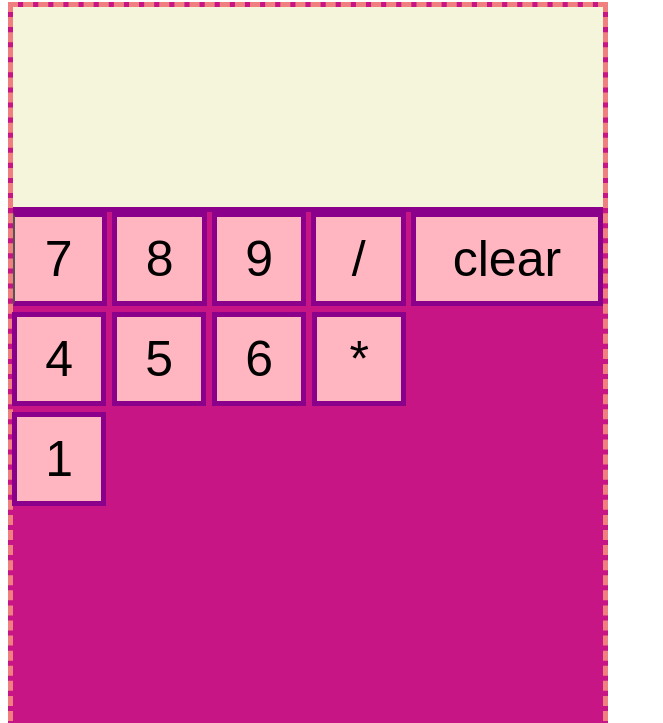
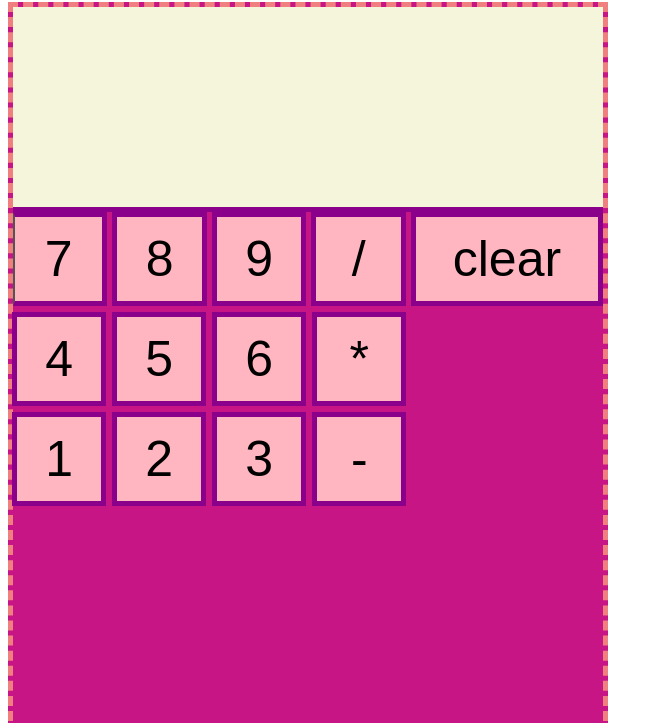
Before and after one commit to Snehaaaluvscheese/Calculator, a plain HTML site: page index.html in a window 1280 px wide. Shown: the part 78-801 px from the top of the page, without its empty margins (0-663 px from the left). Drawn offline with Linux system fonts and the light colour scheme.

Commit message:
Add buttons 2, 3 and - with event listeners

```diff
--- a/script.js
+++ b/script.js
@@ -235,3 +235,57 @@ const calcBox = document.querySelector('#container');
         displayValue = "1";
      });
      // add event listener to button 1 that puts 1 in display
+
+     const button2 = document.createElement('button');
+     // created eleventh button '2' of calculator
+
+     button2.textContent = '2';
+     // added text content to button2
+
+     button2.setAttribute('id', 'button2');
+     // added id to button2
+
+     calcBox.appendChild(button2);
+     // append childNode button 2 to calculator container parentNode
+
+     button2.addEventListener('click', () => {
+        document.getElementById("display").innerHTML = document.getElementById("display").innerHTML + "2";
+        displayValue = "2";
+     });
+     // add event listener to button 2 that puts 2 in display
+
+     const button3 = document.createElement('button');
+     // created twelfth button '3' of calculator
+
+     button3.textContent = '3';
+     // added text content to button3
+
+     button3.setAttribute('id', 'button3');
+     // added id to button3
+
+     calcBox.appendChild(button3);
+     // append childNode button 3 to calculator container parentNode
+
+     button3.addEventListener('click', () => {
+        document.getElementById("display").innerHTML = document.getElementById("display").innerHTML + "3";
+        displayValue = "3";
+     });
+     // add event listener to button 3 that puts 3 in display
+
+     const subtraction = document.createElement('button');
+     // created thirteenth button 'subtraction' of calculator
+
+     subtraction.textContent = '-';
+     // added text content to subtraction
+
+     subtraction.setAttribute('id', 'subtraction');
+     // added id to subtraction
+
+     calcBox.appendChild(subtraction);
+     // append childNode subtraction to calculator container parentNode
+
+     subtraction.addEventListener('click', () => {
+        document.getElementById("display").innerHTML = document.getElementById("display").innerHTML + "-";
+        displayValue = "-";
+     });
+     // add event listener to subtraction that puts - in display
--- a/style.css
+++ b/style.css
@@ -166,3 +166,51 @@
    }
 
    /* styled button 1 */
+
+   #button2 {
+    position: absolute;
+    bottom: 700px;
+    top: 490px;
+    left: 112px;
+    width: 2.5cm;
+    height: 2.5cm;
+    box-sizing: border-box;
+    background-color: lightpink;
+    font-size: 50px;
+    border: 5px solid darkmagenta;
+    margin-bottom: 900px;
+   }
+
+   /* styled button 2 */
+
+   #button3 {
+    position: absolute;
+    bottom: 700px;
+    top: 490px;
+    left: 212px;
+    width: 2.5cm;
+    height: 2.5cm;
+    box-sizing: border-box;
+    background-color: lightpink;
+    font-size: 50px;
+    border: 5px solid darkmagenta;
+    margin-bottom: 900px;
+   }
+
+   /* styled button 3 */
+
+   #subtraction {
+    position: absolute;
+    bottom: 700px;
+    top: 490px;
+    left: 312px;
+    width: 2.5cm;
+    height: 2.5cm;
+    box-sizing: border-box;
+    background-color: lightpink;
+    font-size: 50px;
+    border: 5px solid darkmagenta;
+    margin-bottom: 900px;
+   }
+
+   /* styled subtraction (button - ) */
```
